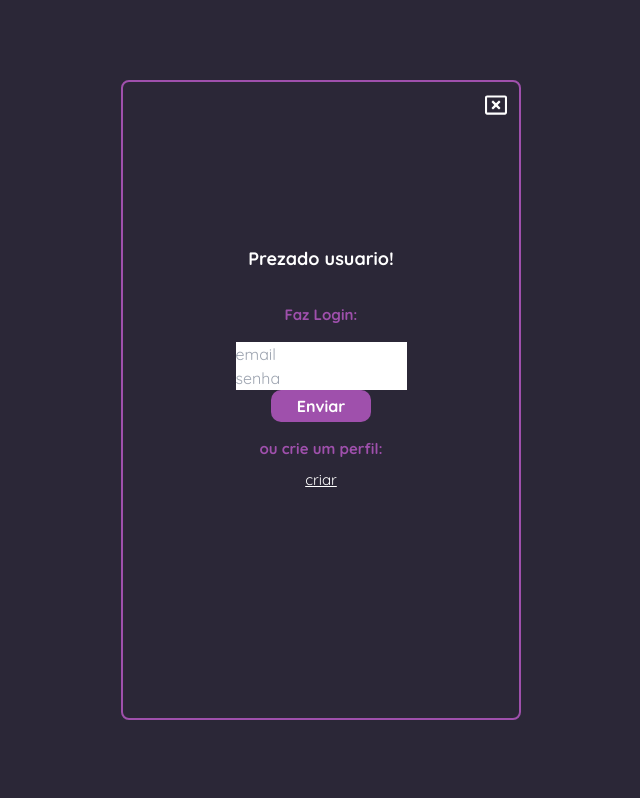
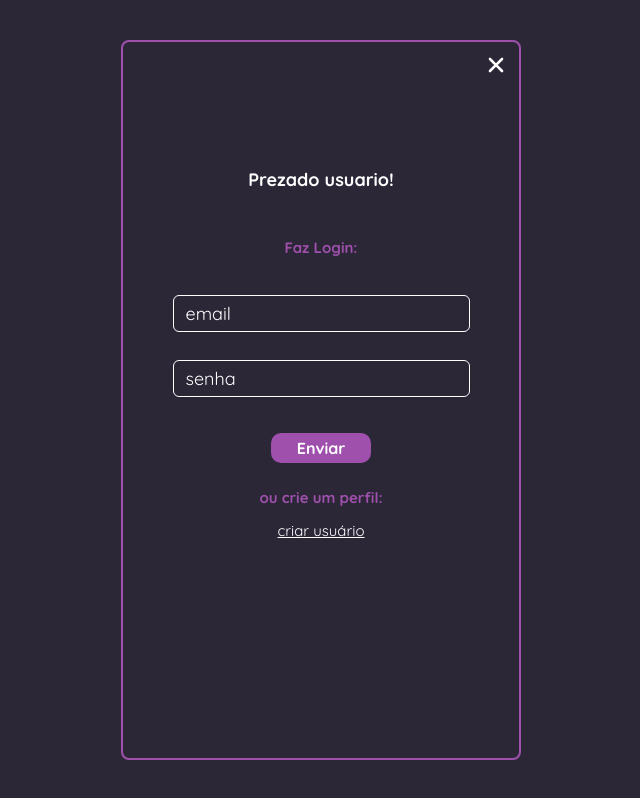
Before and after one commit to TrueAlexander/praticamos-russo, a Next.js app: page / in a window 1280 px wide. Both pictures are taken after a click on the button "Entrar ou Cadastrar-se". Shown: the whole page, without its empty margins (319-959 px from the left). Built offline with nearby package versions, Linux system fonts and the light colour scheme.

Commit message:
AuthModal layout finished

```diff
--- a/src/components/AuthModal/AuthModal.jsx
+++ b/src/components/AuthModal/AuthModal.jsx
@@ -1,12 +1,15 @@
 'use client'
 import Login from "../Login/Login"
 import Register from "../Register/Register"
-import { FaRegWindowClose } from "react-icons/fa"
+import { IoClose } from "react-icons/io5"
 import "animate.css"
 import Link from "next/navigation"
+import { useEffect, useState } from "react"
 
 
 const AuthModal = ({showModal, setShowModal}) => {
+
+  const [modeLogin, setModeLogin] = useState(true)
 
   return (
     <div
@@ -14,21 +17,19 @@ const AuthModal = ({showModal, setShowModal}) => {
       onClick={() => setShowModal(false)}
     >
       <div
-        className="absolute left-10 right-10 top-20 bottom-20 pb-20 rounded-lg my-0 mx-auto max-w-[400px] border-2 border-[#9f50ac]  scale-100 ease-in duration-1000 text-center flex flex-col justify-center"
+        className="absolute left-10 right-10 top-10 bottom-10 pb-20 rounded-lg my-0 mx-auto max-w-[400px] border-2 border-[#9f50ac]  scale-100 ease-in duration-1000 text-center flex flex-col justify-center"
         onClick={e => e.stopPropagation()}
       >
         <h2 className="text-white p-4 font-bold text-[18px]">Prezado usuario!</h2>
         <button
           onClick={() => setShowModal(false)}
-          className="text-white text-[22px] absolute right-3 top-3"
+          className="text-white text-[22px] absolute right-3 top-3 scale-125"
         >
-          <FaRegWindowClose/></button>
+          <IoClose/></button>
         <div className="">
-            <h3 className="text-[#9f50ac] pt-4 pb-4 text-[15px] font-bold">Faz Login:</h3>
-            <Login setShowModal={setShowModal} />
-            <h3 className="text-[#9f50ac] pt-4 pb-2 text-[15px] font-bold">ou crie um perfil:</h3>
-            <h3 className="text-white text-[15px] underline cursor-pointer">criar</h3>
-            {/* <Register setShowModal={setShowModal} /> */}
+          {modeLogin
+          ? <Login setShowModal={setShowModal} setModeLogin={setModeLogin}/>
+          : <Register setShowModal={setShowModal} setModeLogin={setModeLogin}/>}
         </div>
       </div>
     </div>
--- a/src/components/Login/Login.jsx
+++ b/src/components/Login/Login.jsx
@@ -1,13 +1,13 @@
 import { useState, useEffect } from 'react'
-import Button from '../Button/Button'
 
-const Login = ({setShowModal}) => {
+const Login = ({setShowModal, setModeLogin}) => {
 
   const [email, setEmail] = useState("")
   const [password, setPassword] = useState("")
 
   const handleSubmit = async (e) => {
     e.preventDefault()
+    setShowModal(false)
     //send email and password to server
     // try {
     //   const data = await dispatch(fetchAuth({email, password}))
@@ -31,13 +31,15 @@ const Login = ({setShowModal}) => {
   }
 
   return (
-    <div className="login">
+    <div className="my-7 animate__animated animate__fadeIn">
+      <h3 className="text-[#9f50ac] pb-4 text-[15px] font-bold">Faz Login:</h3>
       <form
         className="form"
         onSubmit={handleSubmit}
       >
-        <div className="form__input">
+        <div className="mt-5">
           <input
+            className='px-3 py-1 bg-transparent text-white rounded-md w-3/4 text-[18px] placeholder:text-white border border-white shadow-sm focus:outline-none focus:border-none focus:ring-[#9f50ac] focus:outline-[#9f50ac] focus:placeholder-transparent'
             type="email"
             name="email"
             autoComplete="on"
@@ -46,8 +48,9 @@ const Login = ({setShowModal}) => {
             required
           />
         </div>
-        <div className="form__input">
+        <div className="mt-7 mb-9">
           <input
+            className='px-3 py-1 bg-transparent text-white rounded-md w-3/4 text-[18px] placeholder:text-white border border-white shadow-sm focus:outline-none focus:border-none focus:ring-[#9f50ac] focus:outline-[#9f50ac] focus:placeholder-transparent'
             type="password"
             name="password"
             minLength={5}
@@ -58,12 +61,21 @@ const Login = ({setShowModal}) => {
           />
         </div>
         <button
-          className="bg-[#9f50ac] select-none font-bold h-[32px] min-w-[100px] rounded-[10px] text-white mr-2 ml-2"
+          className="bg-[#9f50ac] select-none font-bold h-[30px] min-w-[100px] rounded-[10px] text-white mr-2 ml-2"
           type="submit"
+          title='Entrar'
         >
           Enviar
         </button>
       </form>
+      <h3 className="text-[#9f50ac] pt-6 pb-2 text-[15px] font-bold">ou crie um perfil:</h3>
+        <button
+          title="Criar Usuário"
+          className="text-white text-[15px] underline cursor-pointer"
+          onClick={() => setModeLogin(false)}
+        >
+          criar usuário
+        </button>
     </div>
   )
 }
--- a/src/components/Register/Register.jsx
+++ b/src/components/Register/Register.jsx
@@ -1,9 +1,63 @@
 import React from 'react'
 
-const Register = () => {
+const Register = ({setShowModal, setModeLogin}) => {
   return (
-    <div>
-      register
+    <div className="my-7 animate__animated animate__fadeIn">
+      <h3 className="text-[#9f50ac] pb-4 text-[15px] font-bold">Crie um novo Usuário:</h3>
+      <form
+        className="form"
+        // onSubmit={handleSubmit}
+      >
+        <div className="mt-5">
+          <input
+            className='px-3 py-1 bg-transparent text-white rounded-md w-3/4 text-[18px] placeholder:text-white border border-white shadow-sm focus:outline-none focus:border-none focus:ring-[#9f50ac] focus:outline-[#9f50ac] focus:placeholder-transparent'
+            type="text"
+            name="name"
+            autoComplete="on"
+            placeholder="nome"
+            onChange={(e) => setName(e.target.value)}
+            required
+          />
+        </div>
+        <div className="my-7">
+          <input
+            className='px-3 py-1 bg-transparent text-white rounded-md w-3/4 text-[18px] placeholder:text-white border border-white shadow-sm focus:outline-none focus:border-none focus:ring-[#9f50ac] focus:outline-[#9f50ac] focus:placeholder-transparent'
+            type="email"
+            name="email"
+            autoComplete="on"
+            placeholder="email"
+            onChange={(e) => setEmail(e.target.value)}
+            required
+          />
+        </div>
+        <div className="mb-9">
+          <input
+            className='px-3 py-1 bg-transparent text-white rounded-md w-3/4 text-[18px] placeholder:text-white border border-white shadow-sm focus:outline-none focus:border-none focus:ring-[#9f50ac] focus:outline-[#9f50ac] focus:placeholder-transparent'
+            type="password"
+            name="password"
+            minLength={5}
+            autoComplete="on"
+            placeholder="senha"
+            onChange={(e) => setPassword(e.target.value)}
+            required
+          />
+        </div>
+        <button
+          className="bg-[#9f50ac] select-none font-bold h-[30px] min-w-[100px] rounded-[10px] text-white mr-2 ml-2"
+          type="submit"
+          title='Fazer cadastro'
+        >
+          Enviar
+        </button>
+      </form>
+      <h3 className="text-[#9f50ac] pt-6 pb-2 text-[15px] font-bold">ou identifique-se:</h3>
+        <button
+          title="Criar Usuário"
+          className="text-white text-[15px] underline cursor-pointer"
+          onClick={() => setModeLogin(true)}
+        >
+          fazer login
+        </button>
     </div>
   )
 }
```
